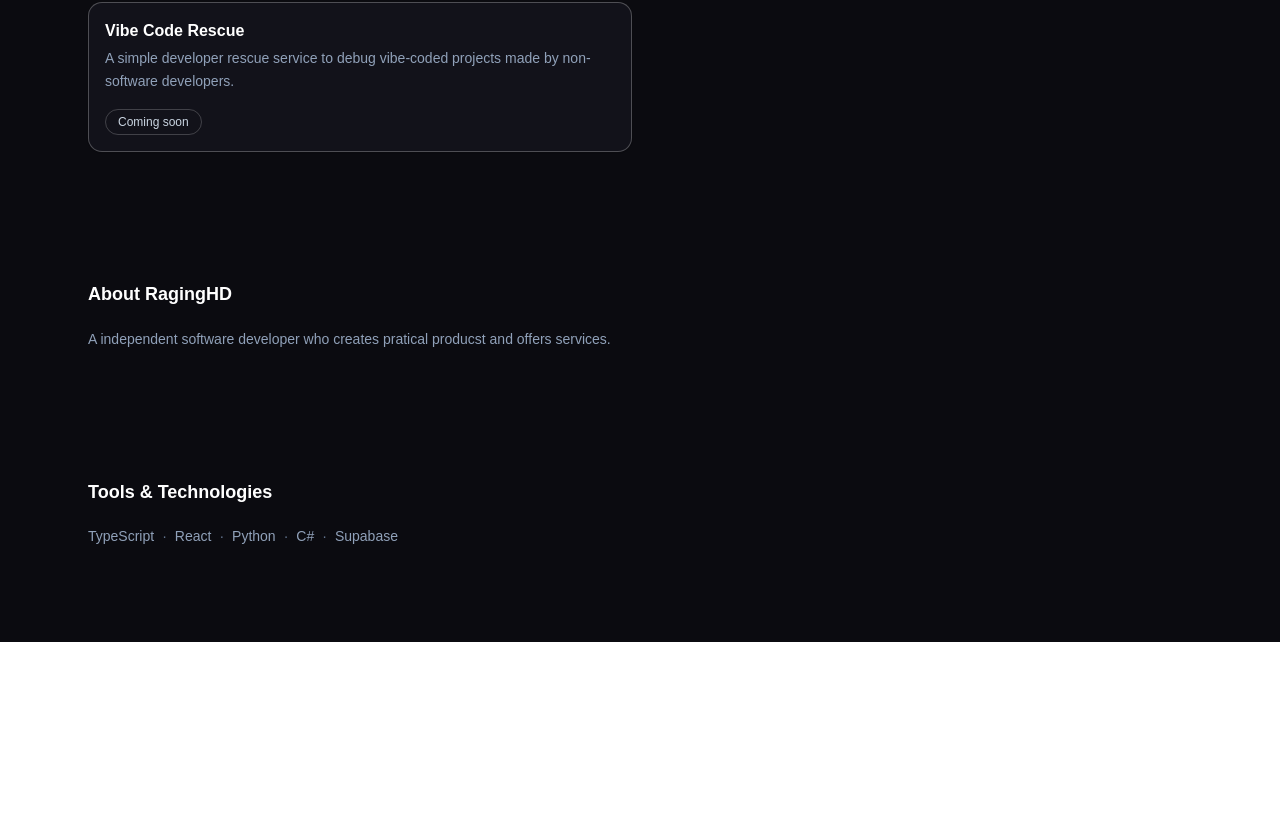
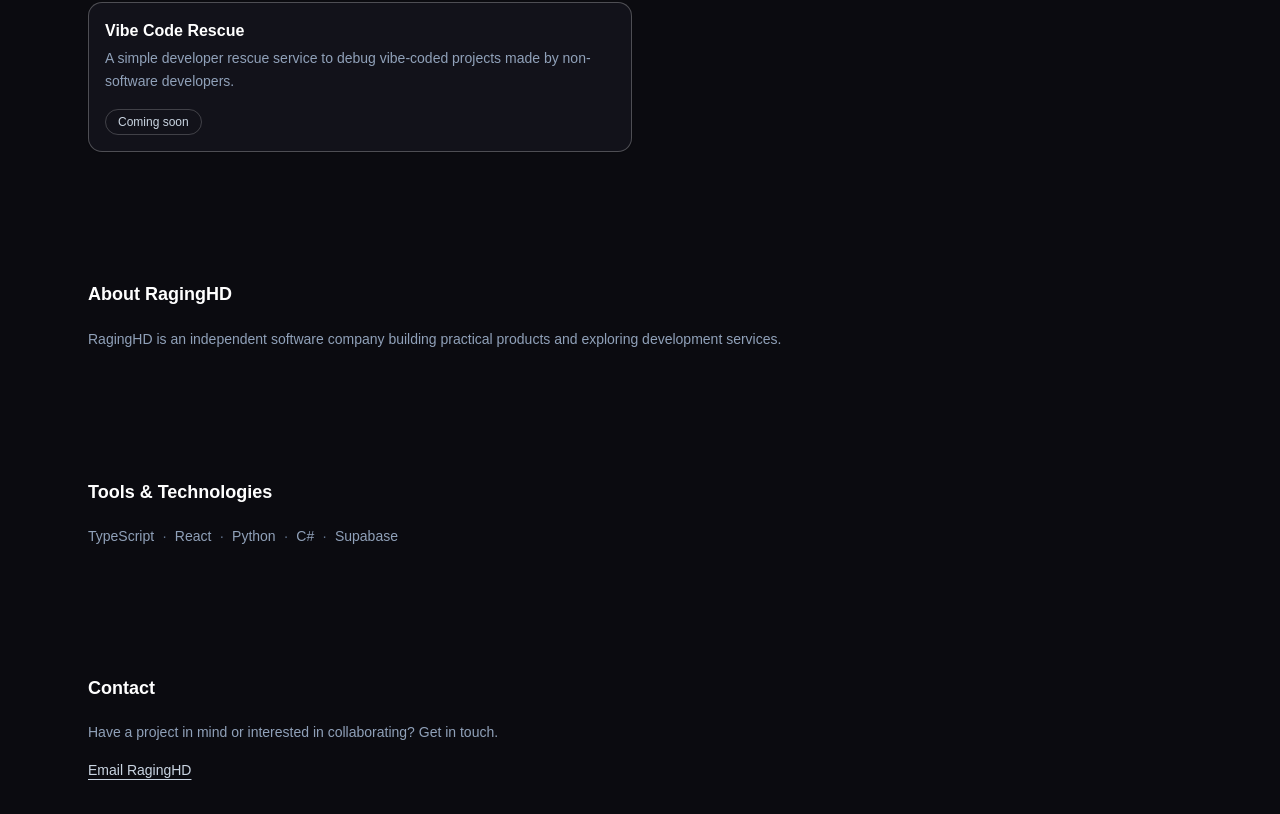
Before and after one commit to elukner/raginghd-website, a React (Vite) app: page / in a window 1280 px wide. Shown: the part 1217-2031 px from the top of the page. Before the commit the page ends 1859 px from the top, so only its background shows below. Built offline with nearby package versions, Linux system fonts and the light colour scheme.

Commit message:
feat: add ContactSection component and update AboutSection content

```diff
--- a/src/App.tsx
+++ b/src/App.tsx
@@ -4,6 +4,7 @@ import ProjectsSection from "./components/ProjectsSection";
 import ServicesSection from "./components/ServicesSection";
 import AboutSection from "./components/AboutSection";
 import TechnologiesSection from "./components/TechnologiesSection";
+import ContactSection from "./components/ContactSection";
 
 function App() {
   return (
@@ -15,8 +16,8 @@ function App() {
         <ProjectsSection />
         <ServicesSection />
         <AboutSection />
-
         <TechnologiesSection />
+        <ContactSection />
       </main>
     </div>
   );
--- a/src/components/AboutSection.tsx
+++ b/src/components/AboutSection.tsx
@@ -10,8 +10,8 @@ export default function AboutSection() {
       </h2>
 
       <p className="text-sm leading-relaxed text-slate-400">
-        A independent software developer who creates pratical producst and
-        offers services.
+        RagingHD is an independent software company building practical products
+        and exploring development services.
       </p>
     </section>
   );
--- a/src/components/ContactSection.tsx
+++ b/src/components/ContactSection.tsx
@@ -0,0 +1,26 @@
+export default function ContactSection() {
+  const businessEmail = "elukner@gmail.com";
+
+  return (
+    <section
+      id="contact"
+      aria-labelledby="contact-heading"
+      className="mx-auto max-w-6xl px-6 py-6 sm:py-8"
+    >
+      <h2 id="contact-heading" className="mb-5 text-lg font-semibold">
+        Contact
+      </h2>
+
+      <p className="mb-4 text-sm text-slate-400">
+        Have a project in mind or interested in collaborating? Get in touch.
+      </p>
+
+      <a
+        href={`mailto:${businessEmail}`}
+        className="text-sm text-slate-300 underline underline-offset-4 hover:text-white"
+      >
+        Email RagingHD
+      </a>
+    </section>
+  );
+}
```
